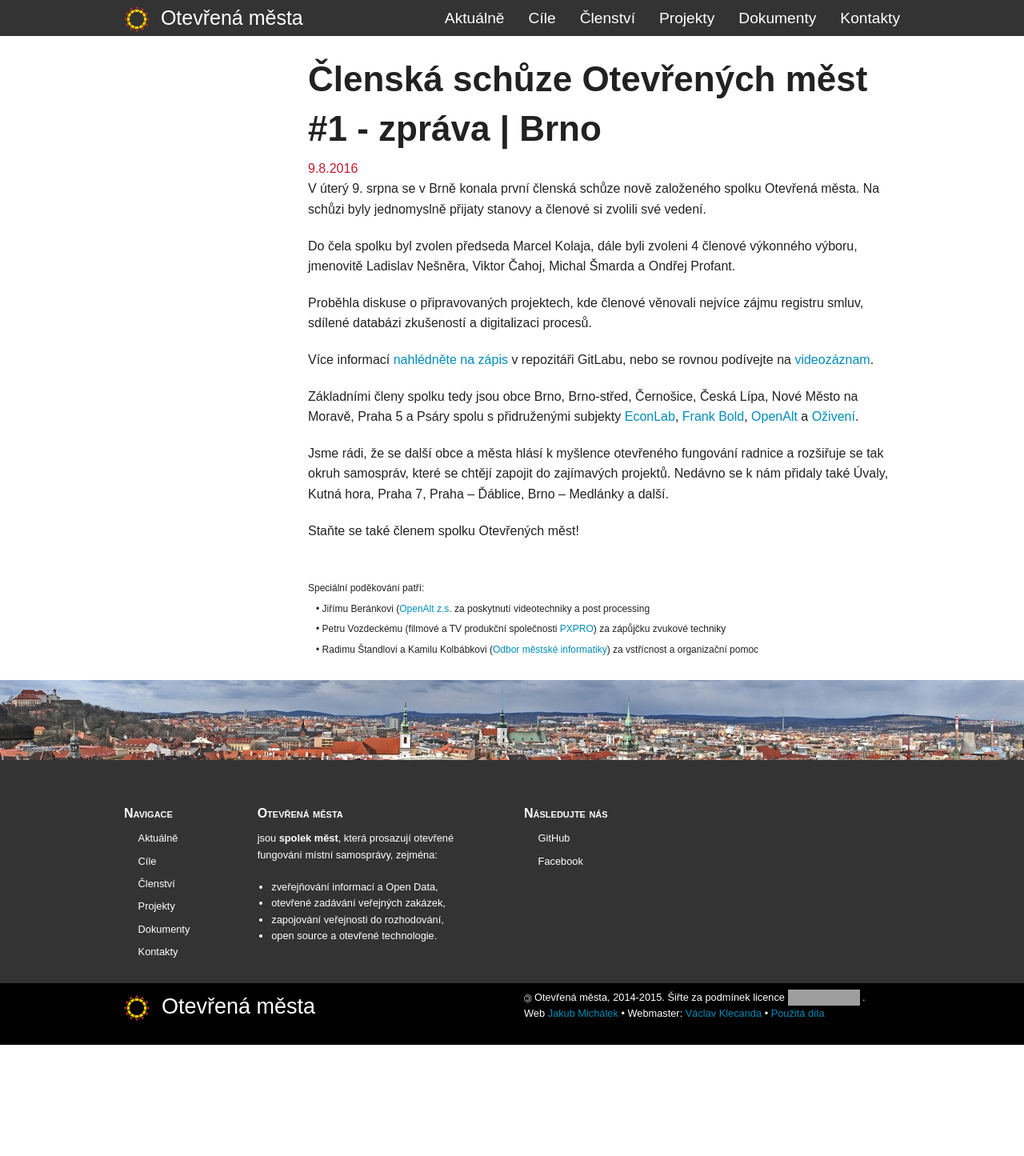
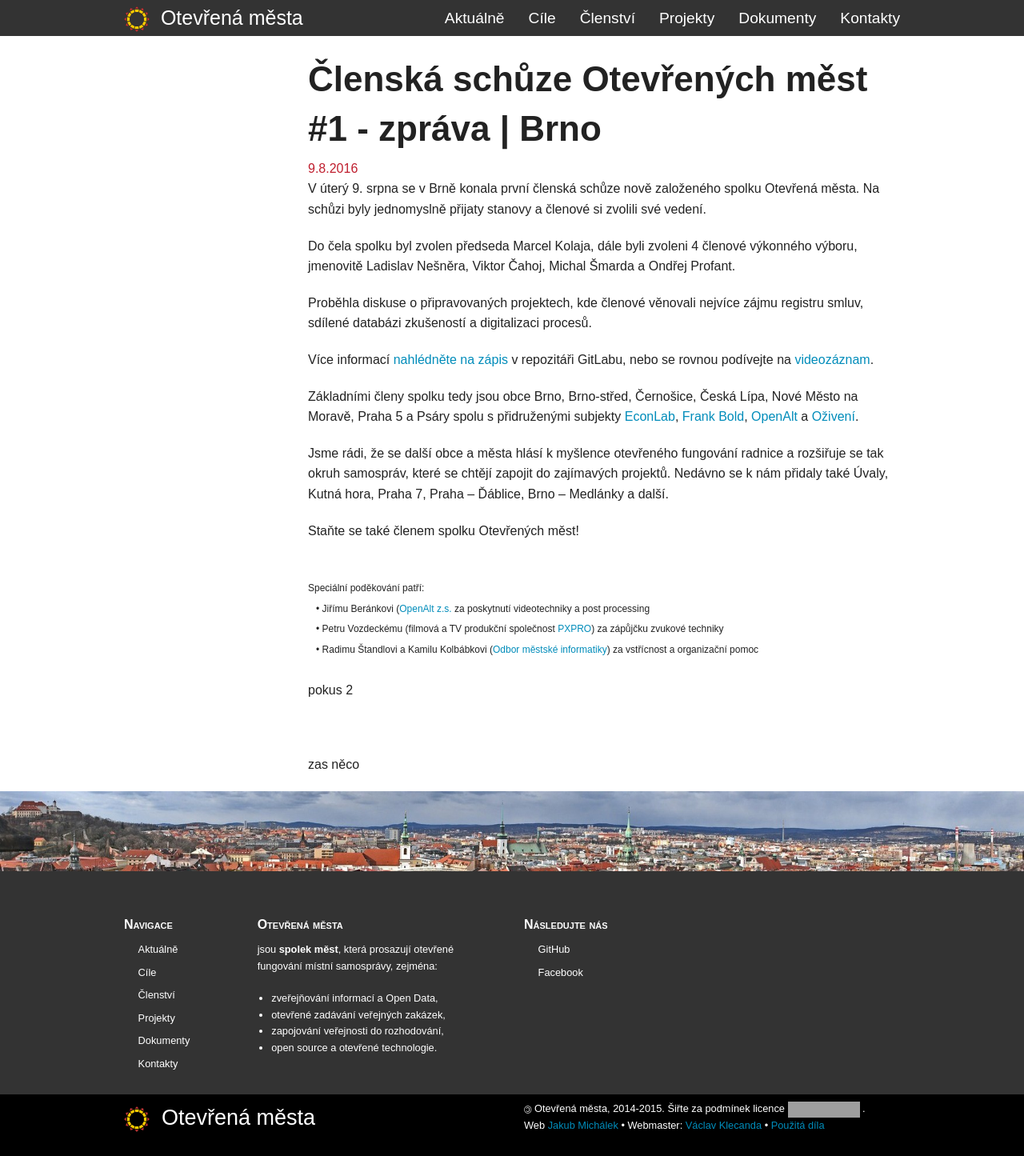
Before and after one commit to otevrenamesta/otevrenamesta.github.io, a Jekyll site: the page built from _posts/2016-08-09-clenska_schuze_01_zprava.md, in a window 1280 px wide. Shown: the whole page at 80% size. Built offline with Jekyll 4.4.1, drawn with Linux system fonts in a browser that asks for light colours; nearby versions of some CDN libraries; library files that are not in the unit come from our copies; before the commit the page ends 1306 px from its top, so only the background shows below that; grey boxes are pictures that could not be loaded.

Commit message:
kosmeticke

```diff
--- a/_posts/2016-08-09-clenska_schuze_01_zprava.md
+++ b/_posts/2016-08-09-clenska_schuze_01_zprava.md
@@ -17,12 +17,16 @@ Jsme rádi, že se další obce a města hlásí k myšlence otevřeného fungov
 
 
 Staňte se také členem spolku Otevřených měst!
-<br />
-<br />
-<br />
+  <br />
+  <br />
+  <br />
 <sup>
 Speciální poděkování patří:
 &nbsp;&nbsp;&nbsp;&bull; Jiřímu Beránkovi ([OpenAlt z.s.](https://www.openalt.org/) za poskytnutí videotechniky a post processing
-&nbsp;&nbsp;&nbsp;&bull; Petru Vozdeckému (filmové a TV produkční společnosti [PXPRO](http://www.pxpro.cz)) za zápůjčku zvukové techniky
+&nbsp;&nbsp;&nbsp;&bull; Petru Vozdeckému (filmová a TV produkční společnost [PXPRO](http://www.pxpro.cz)) za zápůjčku zvukové techniky
 &nbsp;&nbsp;&nbsp;&bull; Radimu Štandlovi a Kamilu Kolbábkovi ([Odbor městské informatiky](https://www.brno.cz/sprava-mesta/magistrat-mesta-brna/kancelar-namestka-primatora-pro-oblast-smart-city/odbor-mestske-informatiky)) za vstřícnost a organizační pomoc
 </sup>
+
+pokus 2
+<pre><br /><br /></pre>
+zas něco
```
